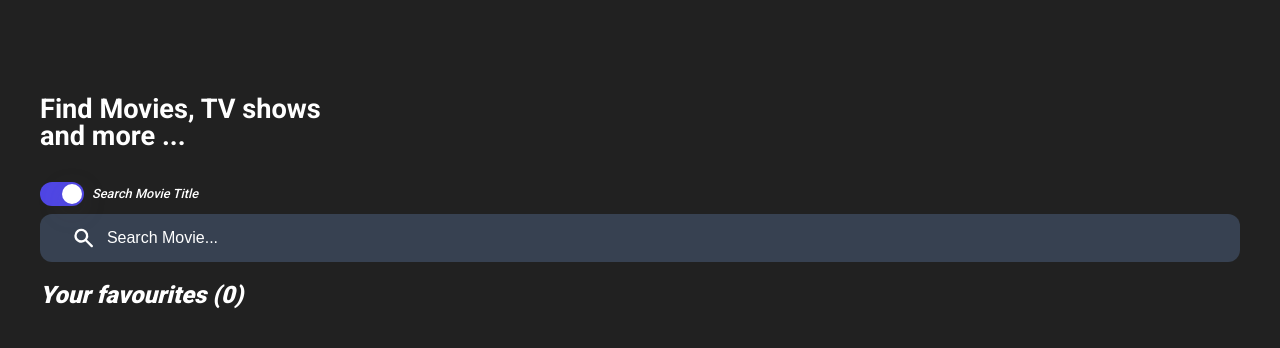
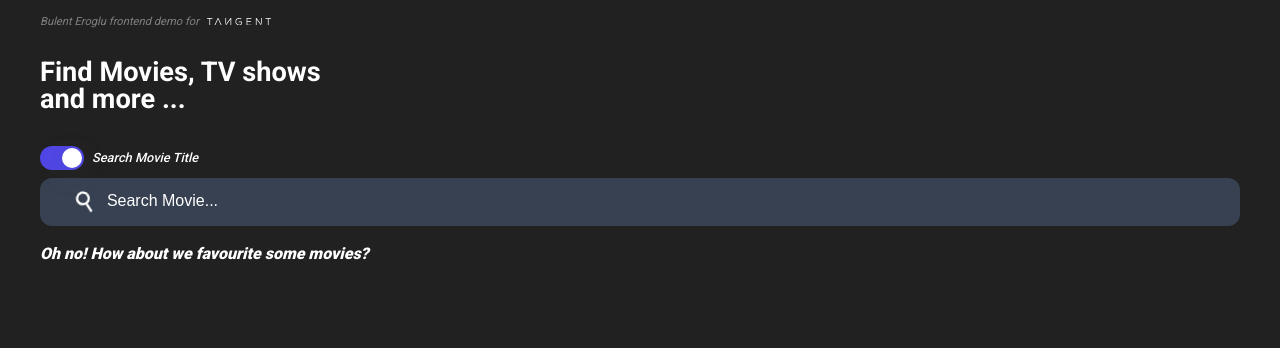
Before and after one commit to bulenteroglu/movie-app-demo, a React (Vite) app in the folder packages/frontend/: page / in a window 1280 px wide. Shown: the top 348 px of the page. Built offline with nearby package versions, Linux system fonts and the light colour scheme.

Commit message:
Added some cool header stuff...

```diff
--- a/packages/frontend/src/components/Favourite/Favourites.tsx
+++ b/packages/frontend/src/components/Favourite/Favourites.tsx
@@ -1,6 +1,7 @@
 import React, { useState } from 'react';
 import axios from 'axios';
 import noImageFound from '../../assets/no-image-found.png';
+import { divide } from 'numeral';
 
 type Props = {
   data: any;
@@ -36,11 +37,19 @@ export default function Favourites({ data, setSearched, setData }: Props) {
 
   return (
     <div className='favourite__section'>
-      <span className='favourites__title'>Your favourites ({data.length})</span>
+      {data && data.length > 0 ? (
+        <>
+          <span className='favourites__title'>
+            Your favourites ({data.length})
+          </span>
 
-      {data && data.length > 0 && (
-        <div className='favourite__danger' onClick={deleteAllFavourites}>
-          Delete all favourites?
+          <div className='favourite__danger' onClick={deleteAllFavourites}>
+            Delete all favourites?
+          </div>
+        </>
+      ) : (
+        <div className='favourites__title noFav'>
+          Oh no! How about we favourite some movies?
         </div>
       )}
       <div className='favourites'>
--- a/packages/frontend/src/components/Header/Header.tsx
+++ b/packages/frontend/src/components/Header/Header.tsx
@@ -3,6 +3,39 @@ import React from 'react';
 export default function Header() {
   return (
     <header className='header'>
+      <div className='header__info'>
+        <div className='header__name'>Bulent Eroglu frontend demo for </div>
+        <svg
+          xmlns='http://www.w3.org/2000/svg'
+          viewBox='0 0 137.26 15.84'
+          fill='currentColor'
+          className='logo'
+          data-src='/static/images/logos/tangent.svg'
+        >
+          <path
+            className='prefix__char prefix__t1'
+            d='M0 1.51h5.07v14.33h1.51V1.51h5.06V0H0v1.51z'
+          />
+          <path
+            className='prefix__char prefix__a'
+            d='M23.05 0l-7.26 15.84h1.71l6.13-13.5 6.23 13.5h1.69L24.21 0h-1.16z'
+          />
+          <path d='M40.41 12.18l.49-.76V0h-1.51v12.3h.94l.08-.12zm-1.43 3.66h1.87l9.58-13.2v13.2h1.51V0h-1.46l-11.5 15.84z' />
+          <path
+            className='prefix__char prefix__g'
+            d='M67.31 9h5.86v4a6.74 6.74 0 01-8.1.09A6.36 6.36 0 0162.42 8a6.54 6.54 0 016.63-6.42 6.91 6.91 0 013.67 1.02l.43.28.85-1.24-.48-.31A8.15 8.15 0 0069.05 0a8 8 0 00-8.12 7.88 7.8 7.8 0 003.26 6.32 8.19 8.19 0 004.86 1.61 8.33 8.33 0 005.54-2.14l.09-.08V7.51H68.4z'
+          />
+          <path
+            className='prefix__char prefix__e'
+            d='M86.45 8.45h7.83V6.94h-7.83V1.51h8.8V0H84.94v15.84h10.61v-1.51h-9.1V8.45z'
+          />
+          <path d='M116.47 12.3h.94V0h-1.52l.06 11.59.52.71zM104.86 0v15.84h1.51V2.64l9.58 13.2h1.86L106.31 0h-1.45z' />
+          <path
+            className='prefix__char prefix__t2'
+            d='M125.62 0v1.51h5.06v14.33h1.51V1.51h5.07V0h-11.64z'
+          />
+        </svg>
+      </div>
       <h1 className='header_title'>Find Movies, TV shows and more ...</h1>
     </header>
   );
--- a/packages/frontend/src/styles/layout/_favourite.scss
+++ b/packages/frontend/src/styles/layout/_favourite.scss
@@ -8,6 +8,7 @@
   font-size: 0.6rem;
   color: #fca5a5;
   font-style: italic;
+  cursor: pointer;
 }
 
 .favourites__title {
@@ -23,6 +24,7 @@
   margin: 0.5rem;
   border-top-right-radius: 12px;
   border-bottom-right-radius: 12px;
+  cursor: pointer;
 }
 
 .favourite__poster {
@@ -32,3 +34,7 @@
 .favourite__title {
   margin-left: 1rem;
 }
+
+.noFav {
+  font-size: 1rem;
+}
--- a/packages/frontend/src/styles/layout/_header.scss
+++ b/packages/frontend/src/styles/layout/_header.scss
@@ -1,8 +1,27 @@
 .header {
-  margin: 5rem 0 2rem 0;
+  margin: 0rem 0 2rem 0;
   width: 20rem;
 }
+
+.header__info {
+  display: flex;
+  margin-bottom: 2rem;
+  align-items: center;
+}
+
+.logo {
+  width: 4rem;
+  color: #fff;
+  margin-left: 0.5rem;
+}
+
 .header_title {
   font-size: 1.7rem;
   font-weight: 700;
 }
+
+.header__name {
+  color: gray;
+  font-size: 0.7rem;
+  font-style: italic;
+}
--- a/packages/frontend/src/styles/layout/_movie.scss
+++ b/packages/frontend/src/styles/layout/_movie.scss
@@ -14,6 +14,7 @@
   border: 1px dashed #fff;
   border-radius: 9999px;
   padding: 0.5rem;
+  cursor: pointer;
 }
 
 .movie__backBtn:hover,
@@ -84,8 +85,7 @@
 .high {
   color: #34d399;
 }
-
-.movie__ratingNumber {
+d .movie__ratingNumber {
   margin-left: 0.5rem;
   font-size: 1.2rem;
 }
@@ -102,6 +102,7 @@
   margin-left: auto;
   width: 3rem;
   color: #fff;
+  cursor: pointer;
 }
 
 .movie__remove {
@@ -109,6 +110,7 @@
   margin-left: auto;
   width: 3rem;
   color: #fff;
+  cursor: pointer;
 }
 
 .movie__add:hover {
--- a/packages/frontend/src/styles/section/_form.scss
+++ b/packages/frontend/src/styles/section/_form.scss
@@ -1,9 +1,13 @@
 .search {
   margin: 0.5rem 0 1.3rem 0;
   width: 100%;
+  display: flex;
+  flex-direction: column;
+  align-items: center;
 }
 
 .search__form {
+  width: 100%;
   padding: 0.75rem 2rem;
   display: flex;
   align-items: center;
@@ -15,6 +19,11 @@
   height: 1.5rem;
   width: 1.5rem;
   margin-right: 0.6rem;
+  animation-name: wave-animation;
+  animation-duration: 2.5s;
+  animation-iteration-count: infinite;
+  transform-origin: 70% 70%;
+  display: inline-block;
 }
 
 .search__input {
@@ -33,3 +42,47 @@
   outline: 2px solid transparent;
   outline-offset: 2px;
 }
+
+.movie__remove:hover {
+  animation-name: wave-animation;
+  animation-duration: 2s;
+  animation-iteration-count: infinite;
+  transform-origin: 70% 70%;
+  display: inline-block;
+}
+
+@keyframes wave-animation {
+  0% {
+    transform: rotate(0deg);
+  }
+  10% {
+    transform: rotate(-10deg);
+  }
+  20% {
+    transform: rotate(12deg);
+  }
+  30% {
+    transform: rotate(-10deg);
+  }
+  40% {
+    transform: rotate(9deg);
+  }
+  100% {
+    transform: rotate(0deg);
+  }
+  100% {
+    transform: rotate(0deg);
+  }
+}
+
+.search__random {
+  margin-top: 1rem;
+  padding: 0.5rem;
+  font-size: 0.75rem;
+  font-style: italic;
+  background-color: $toggle-checked;
+  width: 7rem;
+  text-align: center;
+  border-radius: 9px;
+  cursor: pointer;
+}
```
